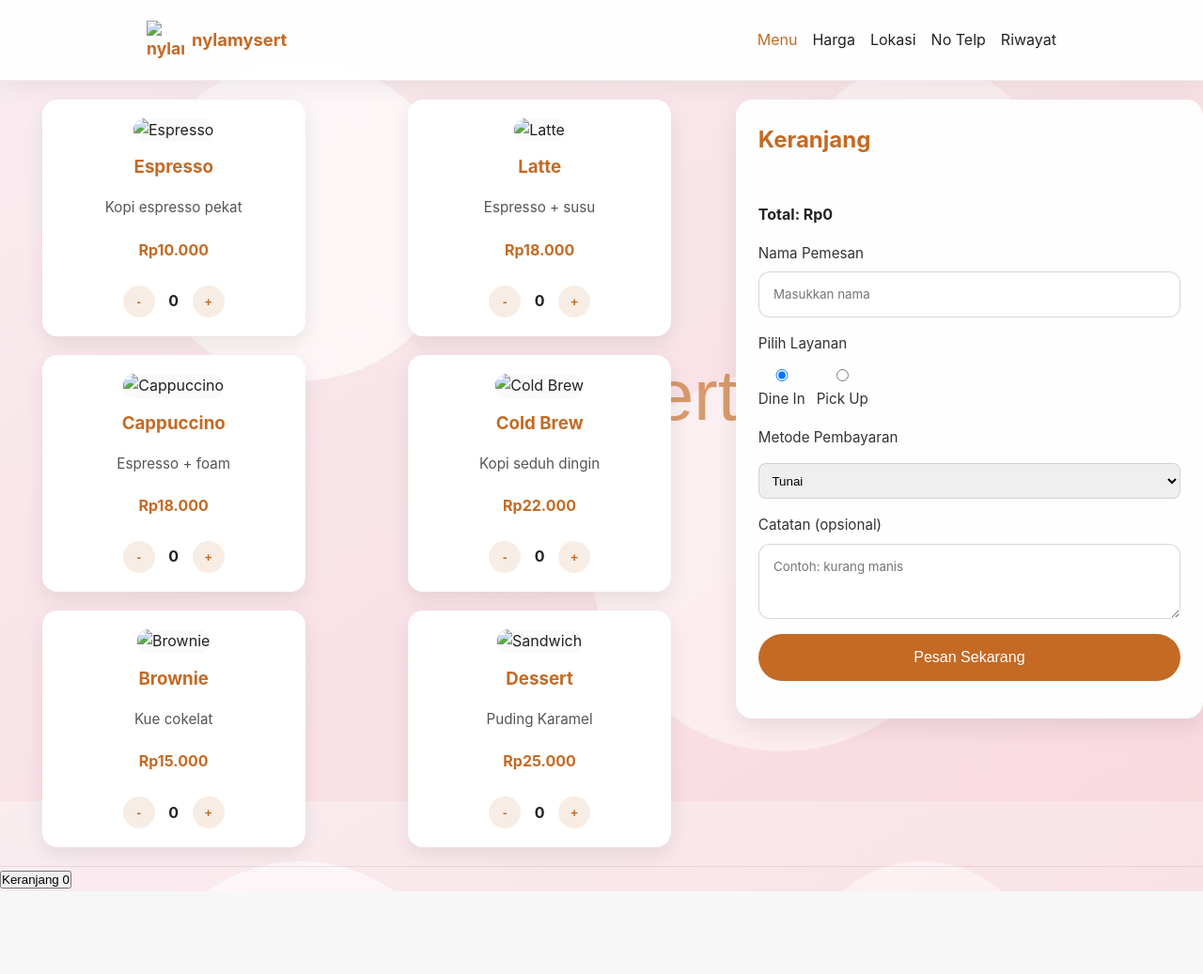
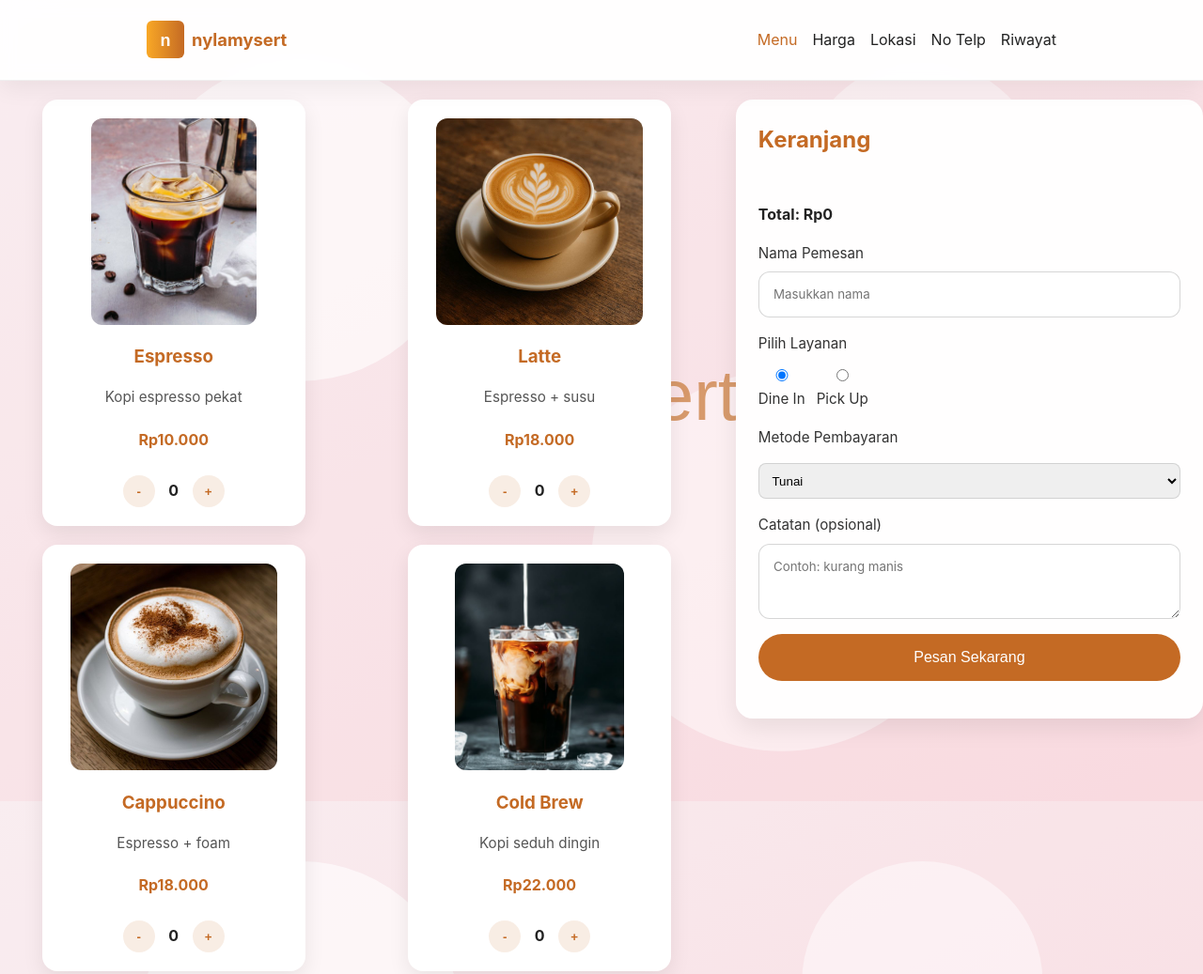
Before and after one commit to nilamcahyalestari625-cpu/nylamysert, a plain HTML site: page menu.html in a window 1280 px wide. Shown: the top 1037 px of the page at 94% size. Before the commit the page ends 949 px from the top, so only its background shows below. Drawn offline with Linux system fonts and the light colour scheme; files whose address does not match are found by name.

Commit message:
Fix image paths and favicon in menu.html
Updated image paths and favicon in menu.html.

```diff
--- a/menu.html
+++ b/menu.html
@@ -5,13 +5,13 @@
   <meta name="viewport" content="width=device-width, initial-scale=1">
   <title>nylamysert - Menu</title>
   <link rel="stylesheet" href="styles.css">
-  <link rel="icon" href="images/favicon.svg" type="image/svg+xml">
+  <link rel="icon" href="favicon.svg" type="image/svg+xml">
 </head>
 <body>
   <header class="navbar">
     <div class="container nav-inner">
       <a class="brand" href="index.html">
-        <img src="images/logo.svg" alt="nylamysert logo" class="logo">
+        <img src="logo.svg" alt="nylamysert logo" class="logo">
         <span class="brand-text">nylamysert</span>
       </a>
       <button class="menu-toggle" aria-label="Toggle menu">☰</button>
@@ -33,7 +33,7 @@
         <div class="menu-grid">
           <article class="menu-item" data-name="Espresso" data-price="10000">
             <picture>
-              <img class="menu-thumb" src="images/espresso.jpg" alt="Espresso">
+              <img class="menu-thumb" src="espresso.jpg" alt="Espresso">
             </picture>
             <h3>Espresso</h3>
             <p>Kopi espresso pekat</p>
@@ -46,7 +46,7 @@
           </article>
           <article class="menu-item" data-name="Latte" data-price="18000">
             <picture>
-              <img class="menu-thumb" src="images/latte.jpg" alt="Latte">
+              <img class="menu-thumb" src="latte.jpg" alt="Latte">
             </picture>
             <h3>Latte</h3>
             <p>Espresso + susu</p>
@@ -59,7 +59,7 @@
           </article>
           <article class="menu-item" data-name="Cappuccino" data-price="18000">
             <picture>
-              <img class="menu-thumb" src="images/cappuccino.jpg" alt="Cappuccino">
+              <img class="menu-thumb" src="cappuccino.jpg" alt="Cappuccino">
             </picture>
             <h3>Cappuccino</h3>
             <p>Espresso + foam</p>
@@ -72,7 +72,7 @@
           </article>
           <article class="menu-item" data-name="Cold Brew" data-price="22000">
             <picture>
-              <img class="menu-thumb" src="images/coldbrew.jpg" alt="Cold Brew">
+              <img class="menu-thumb" src="coldbrew.jpg" alt="Cold Brew">
             </picture>
             <h3>Cold Brew</h3>
             <p>Kopi seduh dingin</p>
@@ -85,7 +85,7 @@
           </article>
           <article class="menu-item" data-name="Brownie" data-price="15000">
             <picture>
-              <img class="menu-thumb" src="images/brownie.jpg" alt="Brownie">
+              <img class="menu-thumb" src="/brownie.jpg" alt="Brownie">
             </picture>
             <h3>Brownie</h3>
             <p>Kue cokelat</p>
@@ -98,7 +98,7 @@
           </article>
           <article class="menu-item" data-name="Sandwich" data-price="25000">
             <picture>
-              <img class="menu-thumb" src="images/sandwich.jpg" alt="Sandwich">
+              <img class="menu-thumb" src="sandwich.jpg" alt="Sandwich">
             </picture>
             <h3>Dessert</h3>
             <p>Puding Karamel</p>
```
